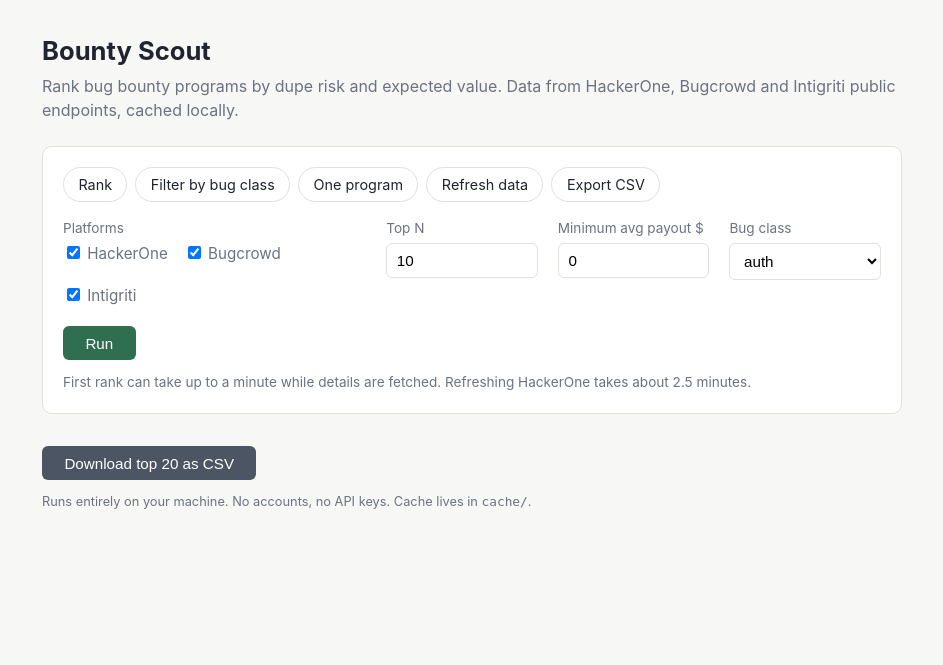
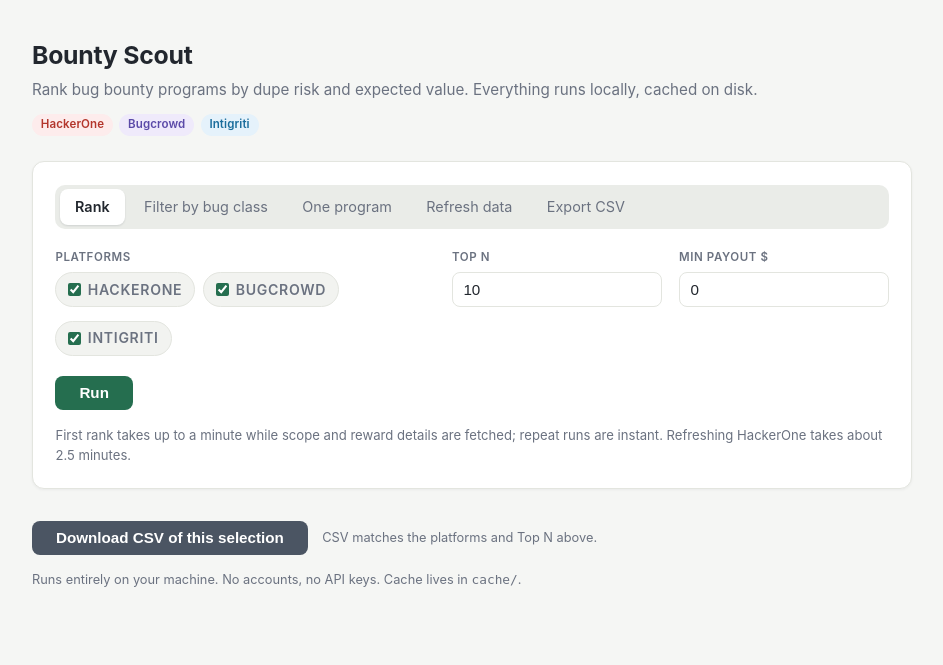
Before and after one commit to abdulsalam-create/bounty-scout, a Flask app: page / in a window 1280 px wide. Shown: the top 665 px of the page, without its empty margins (168-1111 px from the left). Run offline with Flask 3, Linux system fonts and the light colour scheme.

Commit message:
Fix web UI mode switching and redesign the page

```diff
--- a/app.py
+++ b/app.py
@@ -17,6 +17,21 @@ app = Flask(__name__)
 
 PLATFORMS = ["hackerone", "bugcrowd", "intigriti"]
 BUG_CLASSES = sorted(rules.BUG_CLASS_KEYWORDS)
+
+
+def _state():
+    """Form values to echo back into the page, defaults for a plain GET."""
+    is_post = request.method == "POST"
+    form = request.form
+    return {
+        "mode": form.get("mode") or "rank",
+        "limit": form.get("limit") or "10",
+        "min_payout": form.get("min_payout") or "0",
+        "bug_class": form.get("bug_class") or "idor",
+        "detail_platform": form.get("detail_platform") or "hackerone",
+        "handle": form.get("handle") or "",
+        "platforms": {p: (form.get(p) == "on") if is_post else True for p in PLATFORMS},
+    }
 
 
 def _platforms_from_form():
@@ -40,64 +55,13 @@ def _rank_table(result):
         proxy = "~" if p["participants_proxy"] else ""
         payout = f"${p['avg_payout']:.0f}" if p["avg_payout"] else "?"
         rows.append((i, p["score"], p["name"], p["platform"], payout,
-                     f"{proxy}{p['participants']}", p["breakdown"][0]))
+                     f"{proxy}{p['participants']}", p["breakdown"][0],
+                     " | ".join(p["breakdown"])))
     return rows
 
 
-@app.route("/", methods=["GET"])
-def index():
-    """The single page."""
-    return render_template("index.html", bug_classes=BUG_CLASSES)
-
-
-@app.route("/run", methods=["POST"])
-def run():
-    """Run the chosen mode and render the result."""
-    mode = request.form.get("mode", "rank")
-    platforms = _platforms_from_form()
-    limit = _int_from_form("limit", 10)
-    min_payout = _int_from_form("min_payout", 0)
-
-    result = None
-    if mode == "rank":
-        result = json.loads(tools.rank(platforms, limit, min_payout))
-    elif mode == "filter":
-        bug_class = request.form.get("bug_class", "idor")
-        result = json.loads(tools.filter_by_bug_class(bug_class, platforms, limit))
-    elif mode == "details":
-        platform = request.form.get("detail_platform", "hackerone")
-        handle = request.form.get("handle", "").strip()
-        result = json.loads(tools.program_details(platform, handle))
-    elif mode == "refresh":
-        result = json.loads(tools.refresh(platforms, force=True))
-
-    if result is None:
-        result = {"status": "error", "error": f"unknown mode {mode}"}
-    if result.get("status") != "success":
-        return render_template("index.html", bug_classes=BUG_CLASSES,
-                               error=result.get("error"))
-
-    if mode in ("rank", "filter"):
-        rows = _rank_table(result)
-        note = f"{result['count']} programs, {result['fetched_details']} details fetched fresh"
-        return render_template("index.html", bug_classes=BUG_CLASSES,
-                               mode=mode, rows=rows, note=note)
-    if mode == "details":
-        return render_template("index.html", bug_classes=BUG_CLASSES,
-                               detail=result)
-    return render_template("index.html", bug_classes=BUG_CLASSES,
-                           refresh=result["data"])
-
-
-@app.route("/export", methods=["POST"])
-def export():
-    """Download the ranked list as CSV."""
-    platforms = _platforms_from_form()
-    limit = _int_from_form("limit", 20)
-    result = json.loads(tools.rank(platforms, limit, 0))
-    if result.get("status") != "success":
-        return result.get("error"), 400
-
+def _csv_response(result):
+    """Stream a ranked list as a CSV download."""
     buffer = io.StringIO()
     writer = csv.writer(buffer)
     writer.writerow(["rank", "score", "platform", "handle", "name",
@@ -110,6 +74,70 @@ def export():
                     headers={"Content-Disposition": "attachment; filename=top_programs.csv"})
 
 
+@app.route("/", methods=["GET"])
+def index():
+    """The single page."""
+    return render_template("index.html", state=_state())
+
+
+@app.route("/run", methods=["POST"])
+def run():
+    """Run the chosen mode and render the result."""
+    state = _state()
+    mode = state["mode"]
+    platforms = _platforms_from_form()
+    limit = _int_from_form("limit", 10)
+    min_payout = _int_from_form("min_payout", 0)
+
+    if mode == "rank":
+        result = json.loads(tools.rank(platforms, limit, min_payout))
+        if result.get("status") == "success":
+            return render_template("index.html", state=state, rows=_rank_table(result),
+                                   note=f"{result['count']} programs, "
+                                        f"{result['fetched_details']} details fetched fresh")
+        return render_template("index.html", state=state, error=result.get("error"))
+
+    if mode == "filter":
+        result = json.loads(tools.filter_by_bug_class(state["bug_class"], platforms, limit))
+        if result.get("status") == "success":
+            return render_template("index.html", state=state, rows=_rank_table(result),
+                                   note=f"{result['count']} programs match "
+                                        f"'{state['bug_class']}' scope keywords")
+        return render_template("index.html", state=state, error=result.get("error"))
+
+    if mode == "details":
+        result = json.loads(tools.program_details(state["detail_platform"], state["handle"]))
+        if result.get("status") == "success":
+            return render_template("index.html", state=state, detail=result)
+        return render_template("index.html", state=state, error=result.get("error"))
+
+    if mode == "refresh":
+        result = json.loads(tools.refresh(platforms, force=True))
+        if result.get("status") == "success":
+            return render_template("index.html", state=state, refresh=result["data"])
+        return render_template("index.html", state=state, error=result.get("error"))
+
+    if mode == "export":
+        result = json.loads(tools.rank(platforms, limit, 0))
+        if result.get("status") == "success":
+            return _csv_response(result)
+        return render_template("index.html", state=state, error=result.get("error"))
+
+    return render_template("index.html", state=state,
+                           error=f"unknown mode {mode}")
+
+
+@app.route("/export", methods=["POST"])
+def export():
+    """Download the ranked list as CSV."""
+    platforms = _platforms_from_form()
+    limit = _int_from_form("limit", 20)
+    result = json.loads(tools.rank(platforms, limit, 0))
+    if result.get("status") != "success":
+        return result.get("error"), 400
+    return _csv_response(result)
+
+
 if __name__ == "__main__":
     print("Bounty Scout web interface: http://127.0.0.1:5000")
     app.run(host="127.0.0.1", port=5000, threaded=True)
--- a/templates/index.html
+++ b/templates/index.html
@@ -6,109 +6,199 @@
 <title>Bounty Scout</title>
 <style>
   :root {
-    --bg: #f7f7f5;
+    --bg: #f5f6f4;
     --card: #ffffff;
-    --border: #e2e0da;
-    --text: #1f2430;
+    --border: #e3e5df;
+    --text: #22272e;
     --muted: #6b7280;
-    --accent: #2f6f4f;
-    --accent-dark: #265a40;
-    --error: #b3261e;
+    --accent: #256e4f;
+    --accent-dark: #1e5841;
+    --segment-bg: #eaece8;
+    --error-bg: #fdecea;
+    --error-border: #f2c5c0;
+    --error-text: #b3261e;
+    --h1: #b3362c;
+    --h1-bg: #fdecec;
+    --bc: #5b4aa8;
+    --bc-bg: #efeafb;
+    --it: #1a6d9c;
+    --it-bg: #e5f2fb;
   }
   * { box-sizing: border-box; }
   body {
     margin: 0;
     background: var(--bg);
     color: var(--text);
-    font-family: -apple-system, "Segoe UI", Roboto, Helvetica, Arial, sans-serif;
-    line-height: 1.5;
+    font-family: -apple-system, BlinkMacSystemFont, "Segoe UI", Roboto, Helvetica, Arial, sans-serif;
+    line-height: 1.55;
+    -webkit-font-smoothing: antialiased;
   }
-  .wrap { max-width: 900px; margin: 0 auto; padding: 2rem 1.25rem 4rem; }
-  header { margin-bottom: 1.5rem; }
-  h1 { font-size: 1.6rem; margin: 0; }
-  header p { color: var(--muted); margin: 0.25rem 0 0; }
+  .wrap { max-width: 920px; margin: 0 auto; padding: 2.25rem 1.25rem 4rem; }
+
+  header { margin-bottom: 1.6rem; }
+  h1 { font-size: 1.55rem; margin: 0 0 0.2rem; letter-spacing: -0.01em; }
+  .tagline { color: var(--muted); margin: 0 0 0.8rem; font-size: 0.95rem; }
+  .src-chips { display: flex; gap: 0.4rem; flex-wrap: wrap; }
+  .chip {
+    display: inline-block;
+    padding: 0.12rem 0.55rem;
+    border-radius: 999px;
+    font-size: 0.72rem;
+    font-weight: 600;
+    letter-spacing: 0.01em;
+  }
+  .chip-hackerone { background: var(--h1-bg); color: var(--h1); }
+  .chip-bugcrowd { background: var(--bc-bg); color: var(--bc); }
+  .chip-intigriti { background: var(--it-bg); color: var(--it); }
+
   .card {
     background: var(--card);
     border: 1px solid var(--border);
+    border-radius: 12px;
+    padding: 1.4rem;
+    margin-bottom: 1.3rem;
+    box-shadow: 0 1px 3px rgba(16, 24, 40, 0.05);
+  }
+
+  /* mode selector */
+  .modes {
+    display: flex;
+    flex-wrap: wrap;
+    gap: 0.25rem;
+    background: var(--segment-bg);
     border-radius: 10px;
-    padding: 1.25rem;
-    margin-bottom: 1.25rem;
+    padding: 0.28rem;
+    margin-bottom: 1.2rem;
   }
-  .modes { display: flex; gap: 0.5rem; flex-wrap: wrap; margin-bottom: 1rem; }
-  .modes label {
-    border: 1px solid var(--border);
-    border-radius: 999px;
-    padding: 0.35rem 0.9rem;
+  .modes label { display: inline-flex; }
+  .modes input { position: absolute; opacity: 0; pointer-events: none; }
+  .modes span {
+    padding: 0.42rem 0.95rem;
+    border-radius: 8px;
+    font-size: 0.9rem;
+    color: var(--muted);
     cursor: pointer;
-    font-size: 0.9rem;
+    white-space: nowrap;
+    user-select: none;
   }
-  .modes input { display: none; }
+  .modes span:hover { color: var(--text); }
   .modes input:checked + span {
-    background: var(--accent);
-    color: #fff;
-    border-radius: 999px;
-    padding: 0.35rem 0.9rem;
-    margin: -0.35rem -0.9rem;
+    background: var(--card);
+    color: var(--text);
+    font-weight: 600;
+    box-shadow: 0 1px 2px rgba(16, 24, 40, 0.12);
   }
-  .grid { display: flex; gap: 1.25rem; flex-wrap: wrap; }
-  .field { margin-bottom: 0.85rem; }
-  .field label { display: block; font-size: 0.85rem; color: var(--muted); margin-bottom: 0.25rem; }
+
+  /* form fields */
+  .grid { display: flex; gap: 1.1rem; flex-wrap: wrap; }
+  .field { flex: 1 1 150px; margin-bottom: 0.9rem; min-width: 120px; }
+  .field.wide { flex: 2 1 260px; }
+  .field label {
+    display: block;
+    font-size: 0.72rem;
+    font-weight: 600;
+    text-transform: uppercase;
+    letter-spacing: 0.05em;
+    color: var(--muted);
+    margin-bottom: 0.35rem;
+  }
   .field input[type="number"], .field input[type="text"], .field select {
     width: 100%;
-    padding: 0.5rem 0.6rem;
+    padding: 0.5rem 0.65rem;
     border: 1px solid var(--border);
-    border-radius: 6px;
+    border-radius: 8px;
     font-size: 0.95rem;
     background: #fff;
+    color: var(--text);
   }
-  .checks { display: flex; gap: 1rem; flex-wrap: wrap; }
-  .checks label { font-size: 0.95rem; }
+  .field input:focus, .field select:focus {
+    outline: none;
+    border-color: var(--accent);
+    box-shadow: 0 0 0 3px rgba(37, 110, 79, 0.12);
+  }
+  .checks { display: flex; gap: 0.5rem; flex-wrap: wrap; }
+  .checks label {
+    display: inline-flex;
+    align-items: center;
+    gap: 0.4rem;
+    background: #f2f3f0;
+    border: 1px solid var(--border);
+    padding: 0.35rem 0.75rem;
+    border-radius: 999px;
+    cursor: pointer;
+    font-size: 0.88rem;
+  }
+  .checks input { accent-color: var(--accent); margin: 0; }
   .hidden { display: none; }
+
   button {
     background: var(--accent);
     color: #fff;
     border: none;
-    border-radius: 6px;
-    padding: 0.55rem 1.4rem;
+    border-radius: 8px;
+    padding: 0.55rem 1.5rem;
     font-size: 0.95rem;
+    font-weight: 600;
     cursor: pointer;
   }
   button:hover { background: var(--accent-dark); }
-  table { width: 100%; border-collapse: collapse; font-size: 0.9rem; }
+  .btn-secondary { background: #4b5563; }
+  .btn-secondary:hover { background: #374151; }
+  .note { font-size: 0.82rem; color: var(--muted); margin: 0.9rem 0 0; }
+  .error {
+    background: var(--error-bg);
+    border: 1px solid var(--error-border);
+    color: var(--error-text);
+    border-radius: 10px;
+    padding: 0.8rem 1rem;
+    margin-bottom: 1.3rem;
+  }
+
+  /* results */
+  .table-scroll { overflow-x: auto; }
+  table { width: 100%; border-collapse: collapse; font-size: 0.9rem; min-width: 640px; }
   th {
     text-align: left;
     color: var(--muted);
     font-weight: 600;
-    font-size: 0.78rem;
+    font-size: 0.7rem;
     text-transform: uppercase;
-    letter-spacing: 0.03em;
+    letter-spacing: 0.05em;
     border-bottom: 1px solid var(--border);
-    padding: 0.4rem 0.6rem;
+    padding: 0.45rem 0.7rem;
+    white-space: nowrap;
   }
-  td { padding: 0.45rem 0.6rem; border-bottom: 1px solid var(--border); }
+  td { padding: 0.5rem 0.7rem; border-bottom: 1px solid var(--border); vertical-align: top; }
   tr:last-child td { border-bottom: none; }
+  tbody tr:hover { background: #fafbf9; }
   .num { font-variant-numeric: tabular-nums; white-space: nowrap; }
-  .muted { color: var(--muted); }
-  .note { font-size: 0.85rem; color: var(--muted); margin: 0.75rem 0 0; }
-  .error {
-    background: #fdecea;
-    border: 1px solid #f5c6c2;
-    color: var(--error);
-    border-radius: 8px;
-    padding: 0.8rem 1rem;
-    margin-bottom: 1.25rem;
+  td.score { font-weight: 700; color: var(--accent-dark); }
+  .why-cell { color: var(--muted); }
+  h2.result-title { font-size: 1.1rem; margin: 0 0 0.3rem; }
+  ul.why { margin: 0.3rem 0 0; padding-left: 1.2rem; }
+  .scopes { font-family: ui-monospace, SFMono-Regular, Menlo, Consolas, monospace; font-size: 0.83rem; word-break: break-all; }
+  .refresh-line { margin: 0.3rem 0; }
+
+  footer { margin-top: 2rem; color: var(--muted); font-size: 0.8rem; }
+  footer .row { display: flex; align-items: center; gap: 0.9rem; flex-wrap: wrap; }
+
+  @media (max-width: 640px) {
+    .wrap { padding: 1.4rem 0.9rem 3rem; }
+    .grid { flex-direction: column; gap: 0; }
+    .modes span { padding: 0.42rem 0.7rem; font-size: 0.84rem; }
   }
-  ul.why { margin: 0.4rem 0 0; padding-left: 1.2rem; }
-  .scopes { font-family: ui-monospace, SFMono-Regular, Menlo, Consolas, monospace; font-size: 0.85rem; word-break: break-all; }
-  .refresh-line { margin: 0.25rem 0; }
-  footer { color: var(--muted); font-size: 0.8rem; margin-top: 2rem; }
 </style>
 </head>
 <body>
 <div class="wrap">
   <header>
     <h1>Bounty Scout</h1>
-    <p>Rank bug bounty programs by dupe risk and expected value. Data from HackerOne, Bugcrowd and Intigriti public endpoints, cached locally.</p>
+    <p class="tagline">Rank bug bounty programs by dupe risk and expected value. Everything runs locally, cached on disk.</p>
+    <div class="src-chips">
+      <span class="chip chip-hackerone">HackerOne</span>
+      <span class="chip chip-bugcrowd">Bugcrowd</span>
+      <span class="chip chip-intigriti">Intigriti</span>
+    </div>
   </header>
 
   {% if error %}
@@ -116,100 +206,104 @@
   {% endif %}
 
   <div class="card">
-    <form method="post" action="/run">
+    <form method="post" action="/run" id="main-form">
       <div class="modes">
-        <label><input type="radio" name="mode" value="rank" {% if mode in (None, "rank") %}checked{% endif %} onchange="modeChanged()"><span>Rank</span></label>
-        <label><input type="radio" name="mode" value="filter" {% if mode == "filter" %}checked{% endif %} onchange="modeChanged()"><span>Filter by bug class</span></label>
-        <label><input type="radio" name="mode" value="details" {% if mode == "details" %}checked{% endif %} onchange="modeChanged()"><span>One program</span></label>
-        <label><input type="radio" name="mode" value="refresh" {% if mode == "refresh" %}checked{% endif %} onchange="modeChanged()"><span>Refresh data</span></label>
-        <label><input type="radio" name="mode" value="export" {% if mode == "export" %}checked{% endif %} onchange="modeChanged()"><span>Export CSV</span></label>
+        <label><input type="radio" name="mode" value="rank" {% if state.mode == "rank" %}checked{% endif %} onchange="modeChanged()"><span>Rank</span></label>
+        <label><input type="radio" name="mode" value="filter" {% if state.mode == "filter" %}checked{% endif %} onchange="modeChanged()"><span>Filter by bug class</span></label>
+        <label><input type="radio" name="mode" value="details" {% if state.mode == "details" %}checked{% endif %} onchange="modeChanged()"><span>One program</span></label>
+        <label><input type="radio" name="mode" value="refresh" {% if state.mode == "refresh" %}checked{% endif %} onchange="modeChanged()"><span>Refresh data</span></label>
+        <label><input type="radio" name="mode" value="export" {% if state.mode == "export" %}checked{% endif %} onchange="modeChanged()"><span>Export CSV</span></label>
       </div>
 
       <div class="grid">
-        <div class="field" style="flex:2">
+        <div class="field wide">
           <label>Platforms</label>
           <div class="checks">
-            <label><input type="checkbox" name="hackerone" checked> HackerOne</label>
-            <label><input type="checkbox" name="bugcrowd" checked> Bugcrowd</label>
-            <label><input type="checkbox" name="intigriti" checked> Intigriti</label>
+            <label><input type="checkbox" name="hackerone" {% if state.platforms["hackerone"] %}checked{% endif %}> HackerOne</label>
+            <label><input type="checkbox" name="bugcrowd" {% if state.platforms["bugcrowd"] %}checked{% endif %}> Bugcrowd</label>
+            <label><input type="checkbox" name="intigriti" {% if state.platforms["intigriti"] %}checked{% endif %}> Intigriti</label>
           </div>
         </div>
 
-        <div class="field group-rank group-filter group-export" style="flex:1">
+        <div class="field group-rank group-filter group-export">
           <label>Top N</label>
-          <input type="number" name="limit" value="10" min="1" max="100">
+          <input type="number" name="limit" value="{{ state.limit }}" min="1" max="100">
         </div>
 
-        <div class="field group-rank" style="flex:1">
-          <label>Minimum avg payout $</label>
-          <input type="number" name="min_payout" value="0" min="0">
+        <div class="field group-rank">
+          <label>Min payout $</label>
+          <input type="number" name="min_payout" value="{{ state.min_payout }}" min="0">
         </div>
 
-        <div class="field group-filter" style="flex:1">
+        <div class="field group-filter hidden">
           <label>Bug class</label>
           <select name="bug_class">
-            {% for c in bug_classes %}<option value="{{ c }}">{{ c }}</option>{% endfor %}
+            {% for c in bug_classes %}
+            <option value="{{ c }}" {% if state.bug_class == c %}selected{% endif %}>{{ c }}</option>
+            {% endfor %}
           </select>
         </div>
 
-        <div class="field group-details hidden" style="flex:1">
+        <div class="field group-details hidden">
           <label>Platform</label>
           <select name="detail_platform">
-            <option>hackerone</option>
-            <option>bugcrowd</option>
-            <option>intigriti</option>
+            {% for p in ["hackerone", "bugcrowd", "intigriti"] %}
+            <option value="{{ p }}" {% if state.detail_platform == p %}selected{% endif %}>{{ p }}</option>
+            {% endfor %}
           </select>
         </div>
 
-        <div class="field group-details hidden" style="flex:2">
-          <label>Handle (program slug, e.g. agoda-public)</label>
-          <input type="text" name="handle" placeholder="agoda-public">
+        <div class="field group-details hidden">
+          <label>Handle</label>
+          <input type="text" name="handle" value="{{ state.handle }}" placeholder="agoda-public">
         </div>
       </div>
 
       <button type="submit">Run</button>
     </form>
-    <p class="note">First rank can take up to a minute while details are fetched. Refreshing HackerOne takes about 2.5 minutes.</p>
+    <p class="note">First rank takes up to a minute while scope and reward details are fetched; repeat runs are instant. Refreshing HackerOne takes about 2.5 minutes.</p>
   </div>
 
   {% if rows %}
   <div class="card">
+    <div class="table-scroll">
       <table>
         <thead>
           <tr><th>#</th><th>Score</th><th>Program</th><th>Platform</th><th>Payout</th><th>Hunters</th><th>Why</th></tr>
         </thead>
         <tbody>
-        {% for i, score, name, platform, payout, hunters, why in rows %}
+          {% for i, score, name, platform, payout, hunters, why_first, why_all in rows %}
           <tr>
             <td class="num">{{ i }}</td>
-          <td class="num"><strong>{{ score }}</strong></td>
+            <td class="num score">{{ score }}</td>
             <td>{{ name }}</td>
-          <td>{{ platform }}</td>
+            <td><span class="chip chip-{{ platform }}">{{ platform }}</span></td>
             <td class="num">{{ payout }}</td>
             <td class="num">{{ hunters }}</td>
-          <td class="muted">{{ why }}</td>
+            <td class="why-cell" title="{{ why_all }}">{{ why_first }}</td>
           </tr>
           {% endfor %}
         </tbody>
       </table>
+    </div>
     <p class="note">{{ note }}. Lower hunter count means less dupe risk; a ~ prefix means the count is estimated.</p>
   </div>
   {% endif %}
 
   {% if detail %}
   <div class="card">
-    <h2 style="margin:0 0 0.25rem">{{ detail.name }} <span class="muted">({{ detail.platform }}/{{ detail.handle }})</span></h2>
-    <p style="margin:0.25rem 0">
+    <h2 class="result-title">{{ detail.name }} <span class="muted" style="color:var(--muted);font-weight:400">({{ detail.platform }}/{{ detail.handle }})</span></h2>
+    <p style="margin:0.3rem 0">
       score <strong>{{ detail.score }}</strong> |
       avg payout ${{ detail.avg_payout or '?' }} |
       hunters {{ '~' if detail.participants_proxy else '' }}{{ detail.participants }}
     </p>
-    <p class="muted" style="margin-bottom:0.25rem">Why this score:</p>
+    <p class="muted" style="color:var(--muted);margin-bottom:0.25rem">Why this score:</p>
     <ul class="why">
       {% for line in detail.breakdown %}<li>{{ line }}</li>{% endfor %}
     </ul>
     {% if detail.scope_count %}
-    <p class="muted" style="margin-bottom:0.25rem">Scope ({{ detail.scope_count }}):</p>
+    <p class="muted" style="color:var(--muted);margin-bottom:0.25rem">Scope ({{ detail.scope_count }}):</p>
     <ul class="why scopes">
       {% for s in detail.scopes %}<li>{{ s }}</li>{% endfor %}
     </ul>
@@ -219,7 +313,7 @@
 
   {% if refresh %}
   <div class="card">
-    <h2 style="margin:0 0 0.5rem">Refresh done</h2>
+    <h2 class="result-title">Refresh done</h2>
     {% for platform, counts in refresh.items() %}
     <p class="refresh-line"><strong>{{ platform }}</strong>:
       {% for key, value in counts.items() %}{{ key }} {{ value }}{% if not loop.last %}, {% endif %}{% endfor %}
@@ -229,14 +323,11 @@
   {% endif %}
 
   <footer>
-    <form method="post" action="/export" style="display:inline">
-      <input type="hidden" name="limit" value="20">
-      <input type="hidden" name="hackerone" value="on">
-      <input type="hidden" name="bugcrowd" value="on">
-      <input type="hidden" name="intigriti" value="on">
-      <button type="submit" style="background:#4b5563">Download top 20 as CSV</button>
-    </form>
-    <p style="margin-top:0.75rem">Runs entirely on your machine. No accounts, no API keys. Cache lives in <code>cache/</code>.</p>
+    <div class="row">
+      <button type="submit" form="main-form" class="btn-secondary" onclick="document.getElementById('export-mode').checked = true">Download CSV of this selection</button>
+      <span>CSV matches the platforms and Top N above.</span>
+    </div>
+    <p style="margin-top:0.9rem">Runs entirely on your machine. No accounts, no API keys. Cache lives in <code>cache/</code>.</p>
   </footer>
 </div>
 
@@ -252,12 +343,12 @@
   function modeChanged() {
     const mode = document.querySelector('input[name="mode"]:checked').value;
     const visible = SHOW[mode] || [];
-    for (const el of document.querySelectorAll(GROUPS.join(","))) {
+    for (const el of document.querySelectorAll(GROUPS.map(g => "." + g).join(","))) {
       const group = GROUPS.find(g => el.classList.contains(g));
       el.classList.toggle("hidden", !visible.includes(group));
     }
   }
-  modeChanged();
+  document.addEventListener("DOMContentLoaded", modeChanged);
 </script>
 </body>
 </html>
```
Lines whose indentation alone changed are shown as unchanged.
